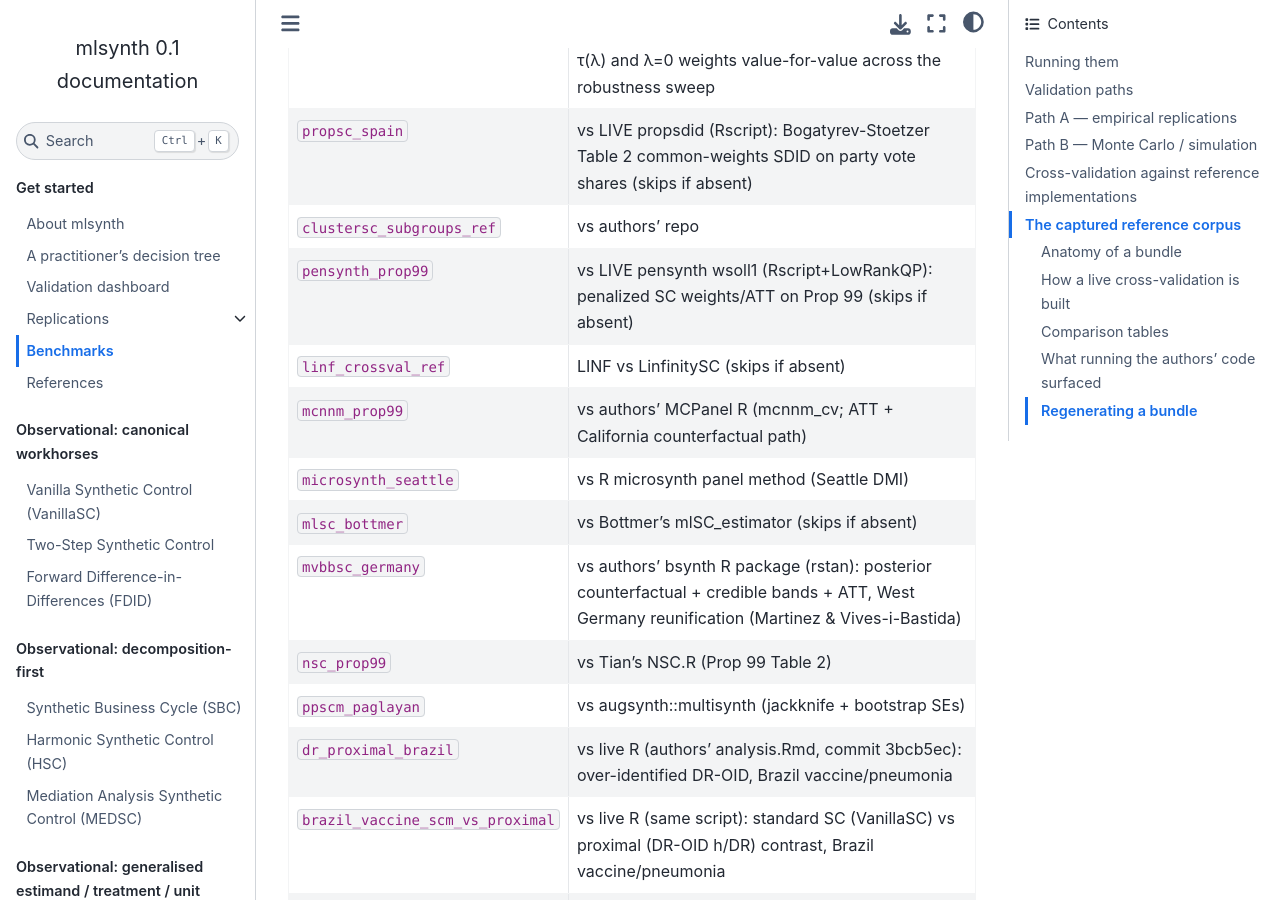
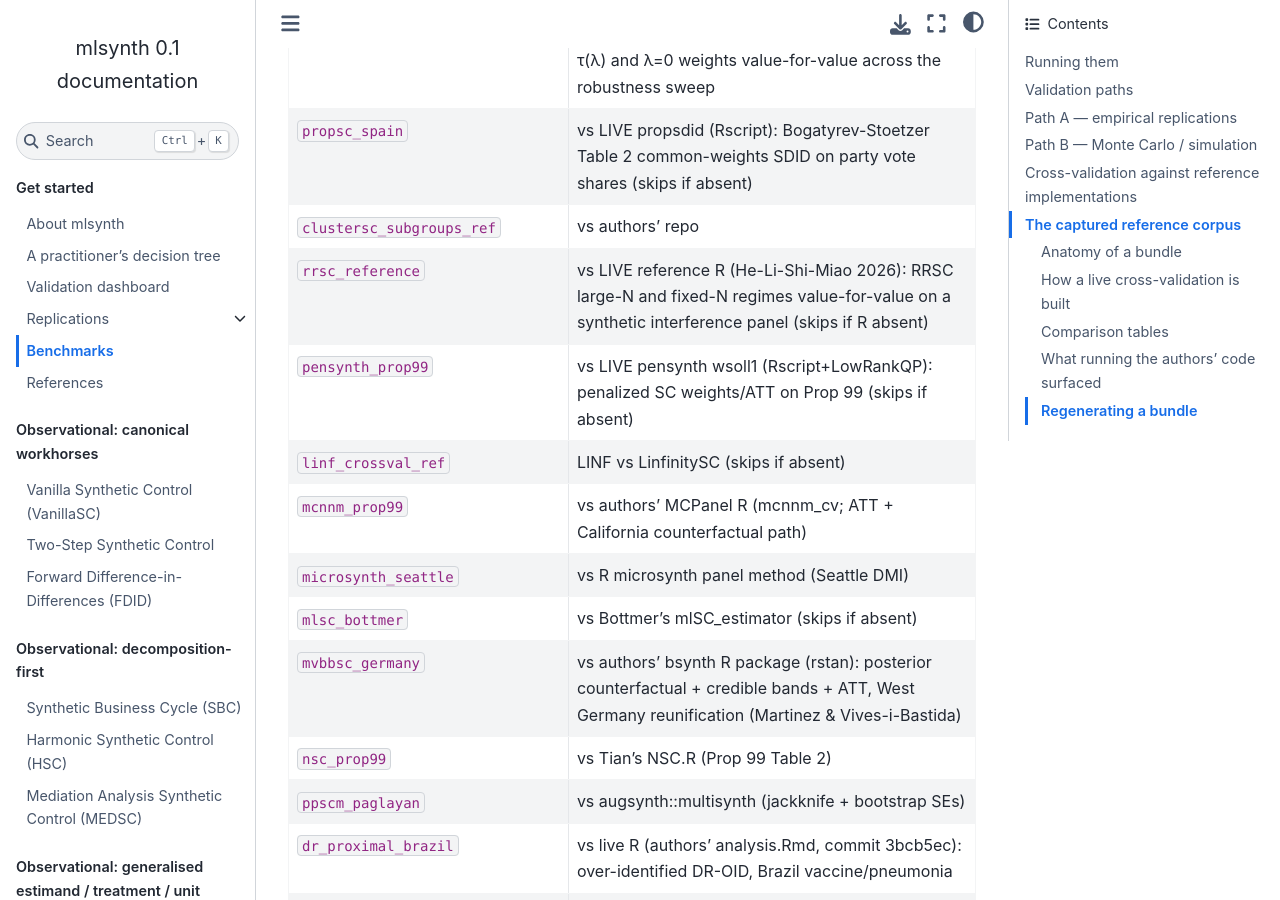
Before and after one commit to jgreathouse9/mlsynth, a Sphinx documentation site: the page built from docs/benchmarks.rst, in a window 1280 px wide and 900 px high, scrolled down 5510 px. Built offline with Sphinx 7.4.7 and the Sphinx Book theme 1.1.4, drawn with Linux system fonts in a browser that asks for light colours.

Commit message:
rrsc: list the rrsc_reference cross-validation in the benchmarks catalogue
Co-Authored-By: Claude Opus 4.8 <noreply@anthropic.com>
Claude-Session: https://claude.ai/code/session_01RjyUwLsG7PsEDS4emx9dLw

```diff
--- a/docs/benchmarks.rst
+++ b/docs/benchmarks.rst
@@ -219,6 +219,8 @@ Cross-validation against reference implementations
      - vs LIVE propsdid (Rscript): Bogatyrev-Stoetzer Table 2 common-weights SDID on party vote shares (skips if absent)
    * - ``clustersc_subgroups_ref``
      - vs authors' repo
+   * - ``rrsc_reference``
+     - vs LIVE reference R (He-Li-Shi-Miao 2026): RRSC large-N and fixed-N regimes value-for-value on a synthetic interference panel (skips if R absent)
    * - ``pensynth_prop99``
      - vs LIVE pensynth wsoll1 (Rscript+LowRankQP): penalized SC weights/ATT on Prop 99 (skips if absent)
    * - ``linf_crossval_ref``
```
